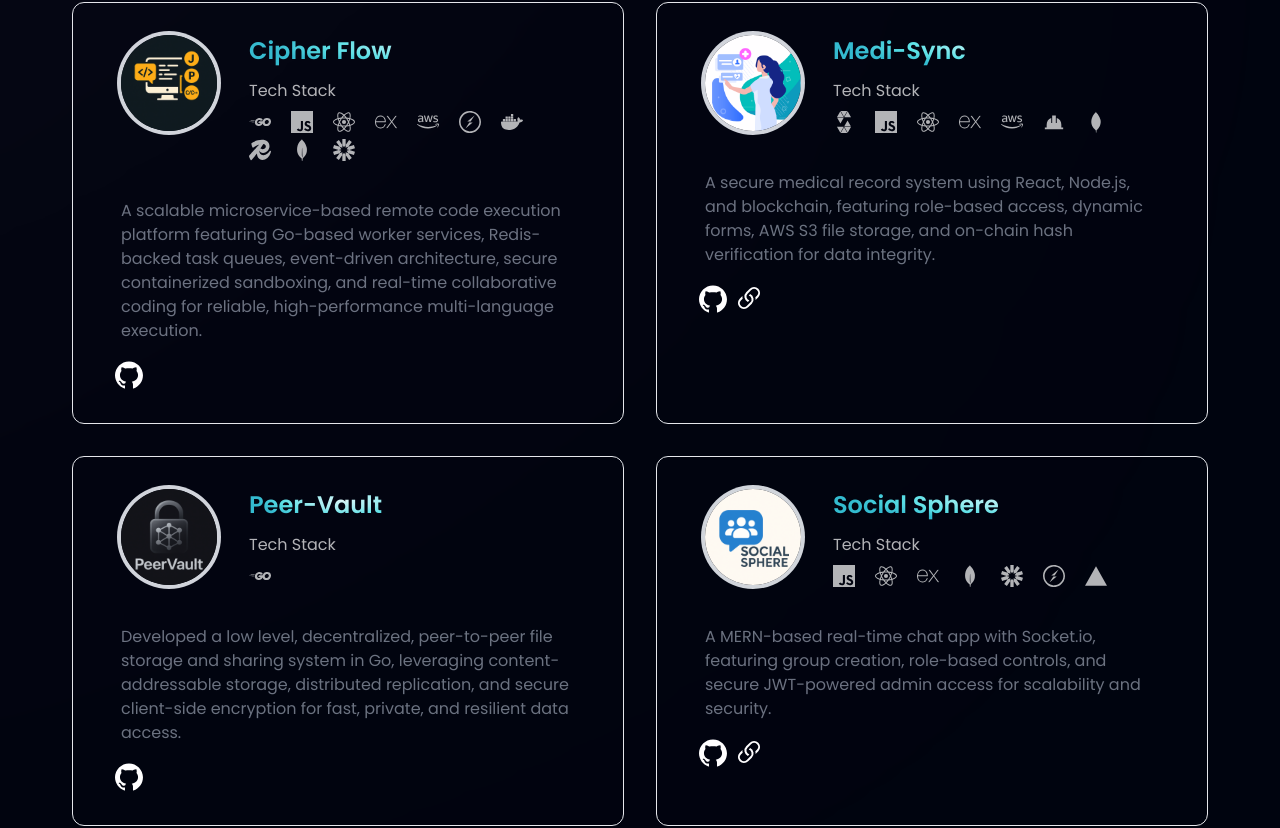
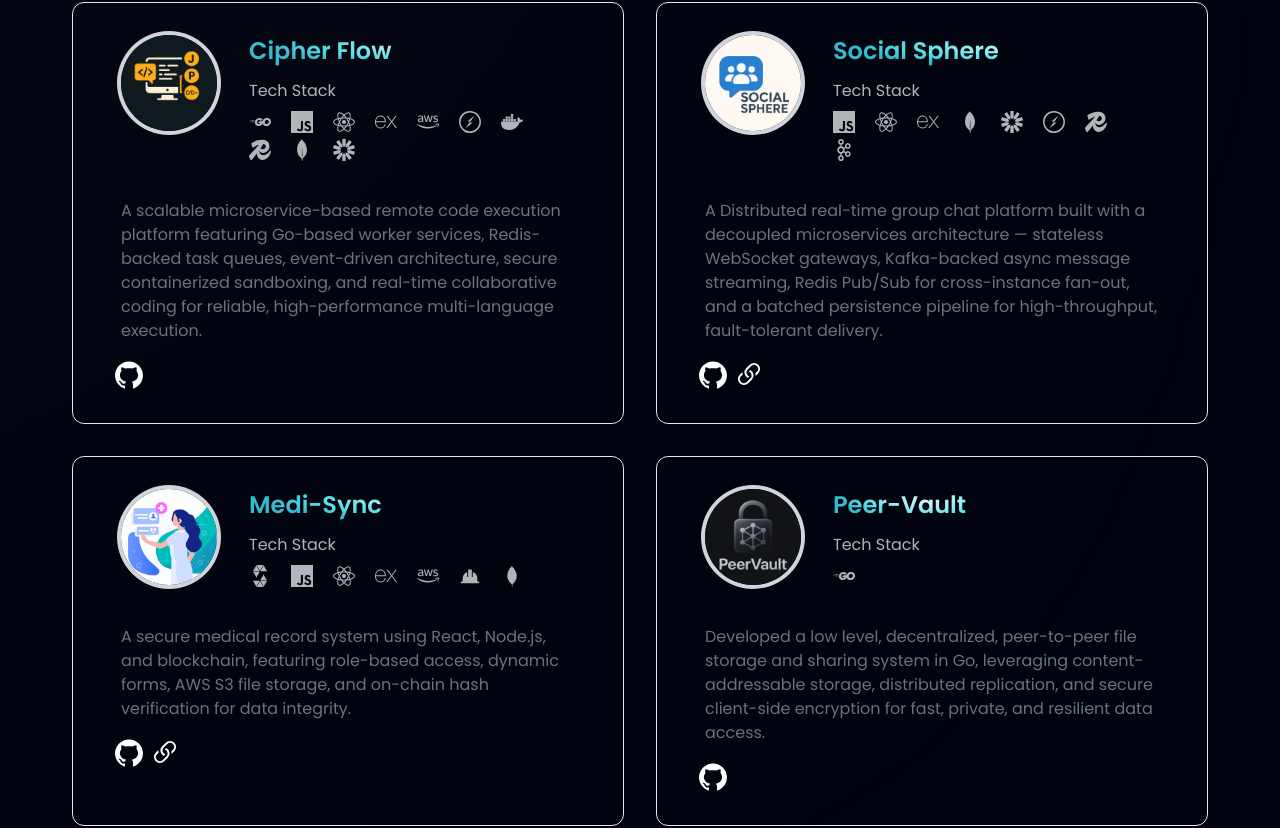
Before and after one commit to Rah-ul-643/Portfolio, a React (Vite) app: page / in a window 1280 px wide. Shown: the part 2712-3540 px from the top of the page. Built offline with nearby package versions, Linux system fonts and the light colour scheme.

Commit message:
Update: Social sphere

```diff
--- a/src/constants/index.js
+++ b/src/constants/index.js
@@ -43,6 +43,7 @@ import {
   SiCodechef,
   SiCodeforces,
   SiRedis,
+  SiApachekafka,
 } from "react-icons/si";
 
 import { FaGolang } from "react-icons/fa6";
@@ -338,6 +339,57 @@ export const projects = [
   },
   {
     id: "project-2",
+    title: "Social Sphere",
+    github: "https://github.com/Rah-ul-643/Social-Sphere-scalable",
+    link: "https://social-sphere-green.vercel.app/",
+    image: socialsphere,
+    content:
+      "A Distributed real-time group chat platform built with a decoupled microservices architecture — stateless WebSocket gateways, Kafka-backed async message streaming, Redis Pub/Sub for cross-instance fan-out, and a batched persistence pipeline for high-throughput, fault-tolerant delivery.",
+    stack: [
+      {
+        id: "icon-2",
+        icon: SiJavascript,
+        name: "JavaScript",
+      },
+      {
+        id: "icon-3",
+        icon: SiReact,
+        name: "React.js",
+      },
+      {
+        id: "icon-4",
+        icon: SiExpress,
+        name: "Express.js",
+      },
+      {
+        id: "icon-9",
+        icon: SiMongodb,
+        name: "MongoDB",
+      },
+      {
+        id: "icon-1",
+        icon: SiJsonwebtokens,
+        name: "JWT",
+      },
+      {
+        id: "icon-6",
+        icon: SiSocketdotio,
+        name: "Socket.io",
+      },
+      {
+        id: "icon-8",
+        icon: SiRedis,
+        name: "Redis",
+      },
+      {
+        id: "icon-5",
+        icon: SiApachekafka,
+        name: "Kafka",
+      },
+    ],
+  },
+  {
+    id: "project-3",
     title: "Medi-Sync",
     github: "https://github.com/Rah-ul-643/Decentralised-Unified-Medical-Records-System-DUMRS-",
     link: "https://medi-sync-one.vercel.app/",
@@ -383,7 +435,7 @@ export const projects = [
     ],
   },
   {
-    id: "project-3",
+    id: "project-4",
     title: "Peer-Vault",
     github: "https://github.com/Rah-ul-643/peer-vault",
     link: "",
@@ -398,53 +450,7 @@ export const projects = [
       },
     ],
   },
-  {
-    id: "project-4",
-    title: "Social Sphere",
-    github: "https://github.com/Rah-ul-643/Social-Sphere",
-    link: "https://social-sphere-green.vercel.app/",
-    image: socialsphere,
-    content:
-      "A MERN-based real-time chat app with Socket.io, featuring group creation, role-based controls, and secure JWT-powered admin access for scalability and security.",
-    stack: [
-      {
-        id: "icon-2",
-        icon: SiJavascript,
-        name: "JavaScript",
-      },
-      {
-        id: "icon-3",
-        icon: SiReact,
-        name: "React.js",
-      },
-      {
-        id: "icon-4",
-        icon: SiExpress,
-        name: "Express.js",
-      },
-      {
-        id: "icon-9",
-        icon: SiMongodb,
-        name: "MongoDB",
-      },
-      {
-        id: "icon-1",
-        icon: SiJsonwebtokens,
-        name: "JWT",
-      },
-      {
-        id: "icon-6",
-        icon: SiSocketdotio,
-        name: "Socket.io",
-      },
-      {
-        id: "icon-8",
-        icon: SiVercel,
-        name: "Vercel",
-      },
 
-    ],
-  },
   {
     id: "project-5",
     title: "Nexus",
```
